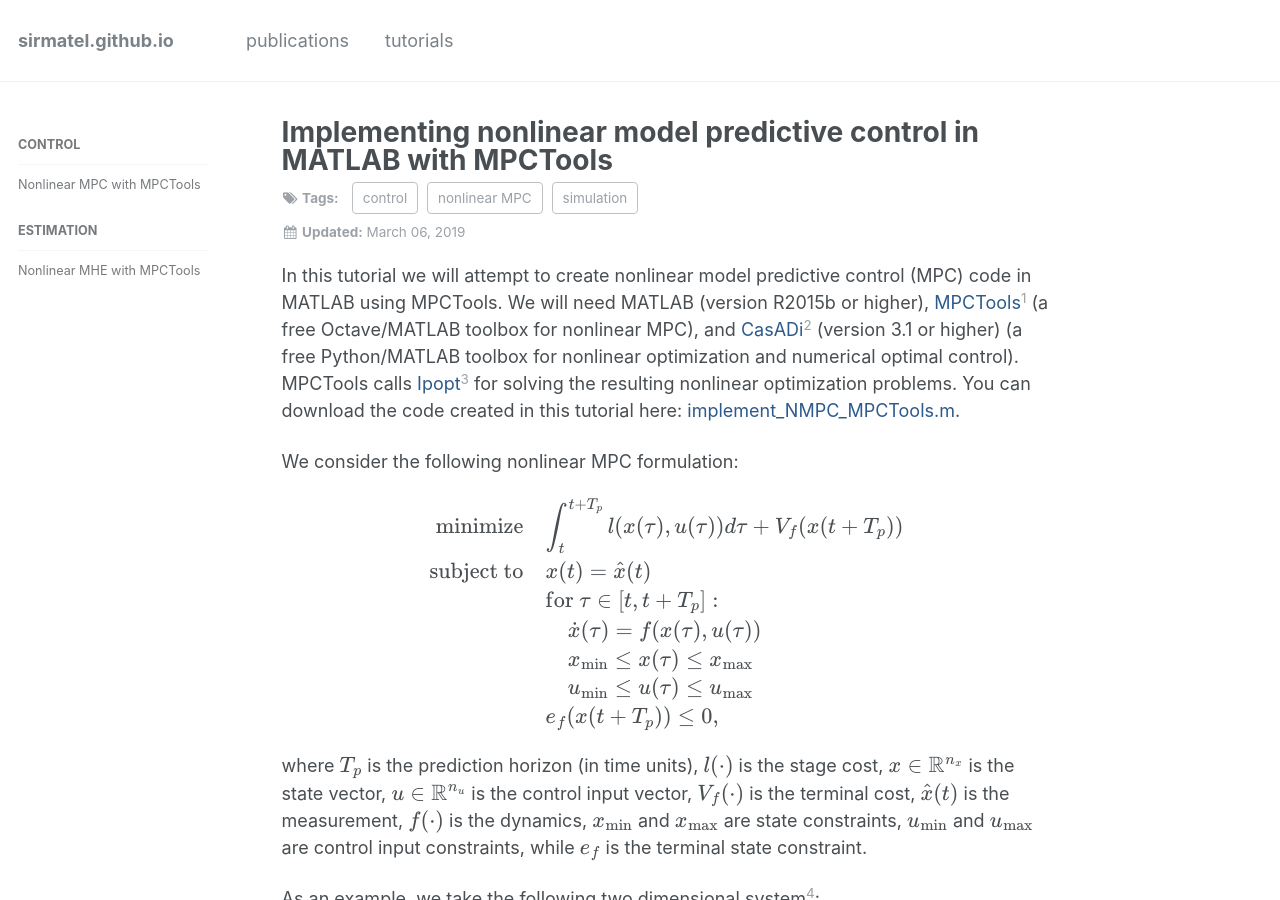
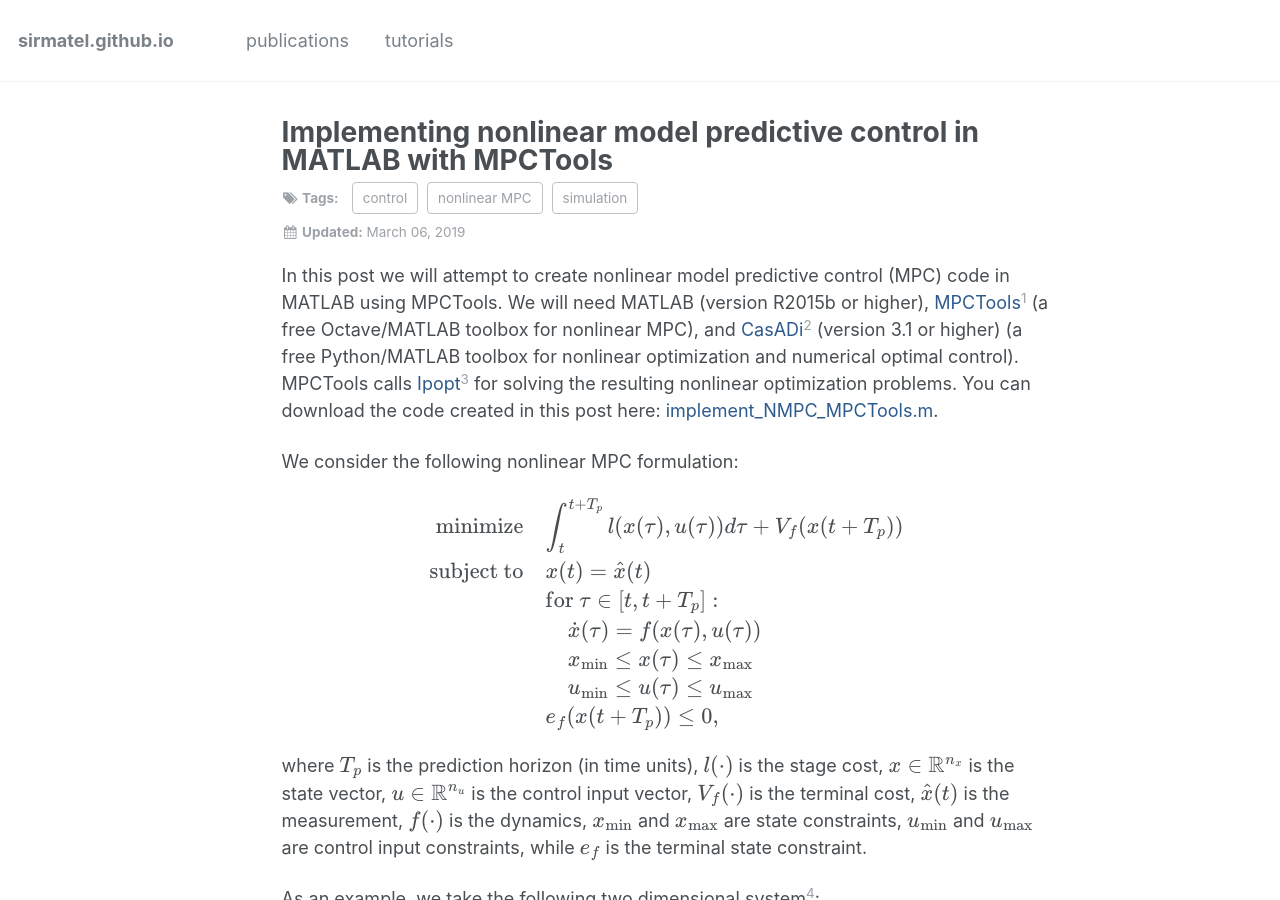
Before and after one commit to sirmatel/sirmatel.github.io, a Jekyll site: the page built from _posts/tutorials/2019-03-06-implement_NMPC_MPCTools.md, in a window 1280 px wide and 900 px high. Built offline with Jekyll 4.4.1, drawn with Linux system fonts in a browser that asks for light colours; formulas are drawn with MathJax 3; comment, search, counter and statistics services are not loaded.

Commit message:
Update 2019-03-06-implement_NMPC_MPCTools.md

```diff
--- a/_posts/tutorials/2019-03-06-implement_NMPC_MPCTools.md
+++ b/_posts/tutorials/2019-03-06-implement_NMPC_MPCTools.md
@@ -1,6 +1,6 @@
 ---
 layout: single
-category: tutorial
+category: blog
 author_profile: false
 title: Implementing nonlinear model predictive control in MATLAB with MPCTools
 tags: [control,nonlinear MPC,simulation]
@@ -9,10 +9,10 @@
   teaser: "implement_NMPC_MPCTools.png"
 date: '2019-03-06'
 sidebar:
-  nav: "tutorials"
+  nav: "blog"
 ---
 
-In this tutorial we will attempt to create nonlinear model predictive control (MPC) code in MATLAB using MPCTools. We will need MATLAB (version R2015b or higher), <a href="https://bitbucket.org/rawlings-group/octave-mpctools/overview" style="color: #2d5a8c">MPCTools</a>[^Risbeck2016] (a free Octave/MATLAB toolbox for nonlinear MPC), and <a href="https://web.casadi.org/" style="color: #2d5a8c">CasADi</a>[^Andersson2018] (version 3.1 or higher) (a free Python/MATLAB toolbox for nonlinear optimization and numerical optimal control). MPCTools calls <a href="https://projects.coin-or.org/Ipopt" style="color: #2d5a8c">Ipopt</a>[^Waechter2006] for solving the resulting nonlinear optimization problems. You can download the code created in this tutorial here: <a href="https://sirmatel.github.io/assets/files/implement_NMPC_MPCTools.m" style="color: #2d5a8c">implement_NMPC_MPCTools.m</a>.
+In this post we will attempt to create nonlinear model predictive control (MPC) code in MATLAB using MPCTools. We will need MATLAB (version R2015b or higher), <a href="https://bitbucket.org/rawlings-group/octave-mpctools/overview" style="color: #2d5a8c">MPCTools</a>[^Risbeck2016] (a free Octave/MATLAB toolbox for nonlinear MPC), and <a href="https://web.casadi.org/" style="color: #2d5a8c">CasADi</a>[^Andersson2018] (version 3.1 or higher) (a free Python/MATLAB toolbox for nonlinear optimization and numerical optimal control). MPCTools calls <a href="https://projects.coin-or.org/Ipopt" style="color: #2d5a8c">Ipopt</a>[^Waechter2006] for solving the resulting nonlinear optimization problems. You can download the code created in this post here: <a href="https://sirmatel.github.io/assets/files/implement_NMPC_MPCTools.m" style="color: #2d5a8c">implement_NMPC_MPCTools.m</a>.
 
 We consider the following nonlinear MPC formulation:
 
```
